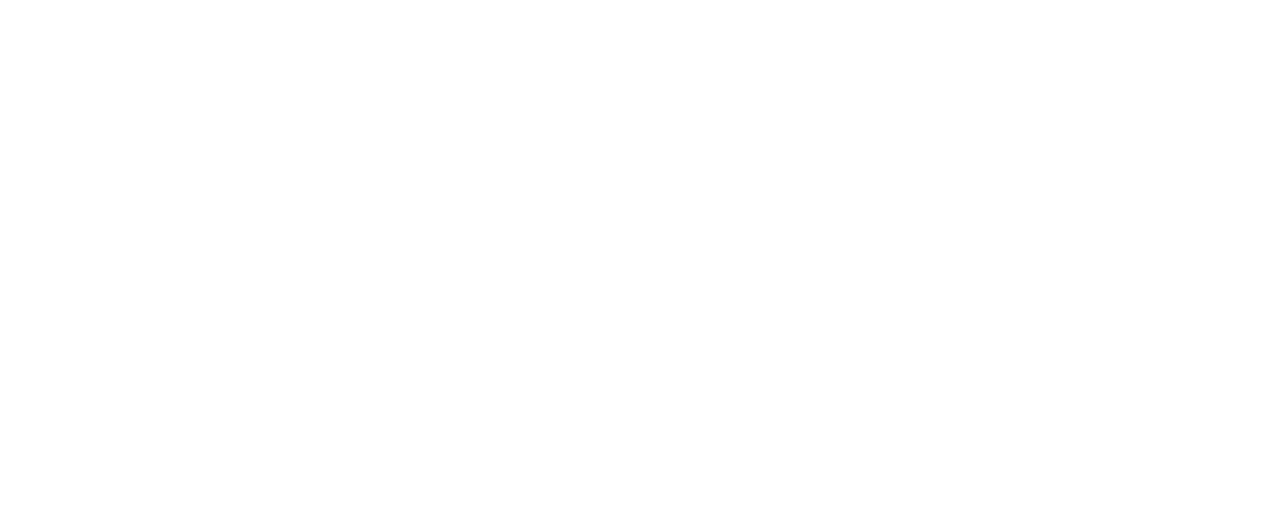
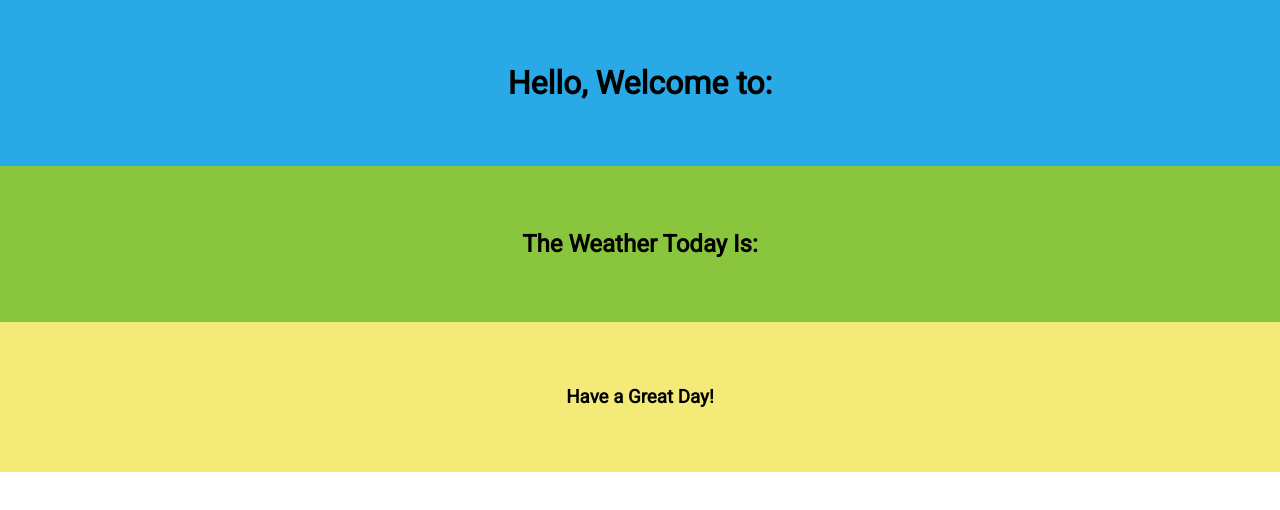
Before and after one commit to cjfaulk/m7-hw7-faulk-cj, a plain HTML site: page index.html in a window 1280 px wide. Drawn offline with Linux system fonts and the light colour scheme; no server answers.

Commit message:
Add content & style index.html

```diff
--- a/index.html
+++ b/index.html
@@ -11,10 +11,24 @@
 
 		<meta name="viewport" content="width=device-width, initial-scale=1">
 
+    <!-- Google Font -->
+    <link href="https://fonts.googleapis.com/css2?family=Roboto&display=swap" rel="stylesheet">
 
 	</head>
 
   <body>
+
+    <header>
+      <h1>Hello, Welcome to:<br /><span></span></h1>
+    </header>
+
+    <main>
+      <h2>The Weather Today Is:<br /><span></span></h2>
+    </main>
+
+    <footer>
+      <h3>Have a Great Day!</h3>
+    </footer>
 
 		<script type="text/javascript" src="main.js"></script>
 
--- a/main.css
+++ b/main.css
@@ -0,0 +1,25 @@
+* {
+  margin: 0;
+  padding: 0;
+  border: 0;
+}
+
+body {
+  font-family: "Roboto", sans-serif;
+  text-align: center;
+}
+
+header {
+  background-color: #29a9e6;
+  padding: 5%;
+}
+
+main {
+  background-color: #89c63d;
+  padding: 5%;
+}
+
+footer {
+  background-color: #f4ea77;
+  padding: 5%;
+}
--- a/main.js
+++ b/main.js
@@ -0,0 +1,11 @@
+var xmlhttp = new XMLHttpRequest();
+xmlhttp.onreadystatechange = function() {
+    if (this.readyState == 4 && this.status == 200) {
+        var apiResult = JSON.parse(this.responseText);
+
+        //Code Dealing With The API Data Goes Here
+
+    }
+};
+xmlhttp.open('GET', 'API URL Goes Here', true);
+xmlhttp.send();
```
